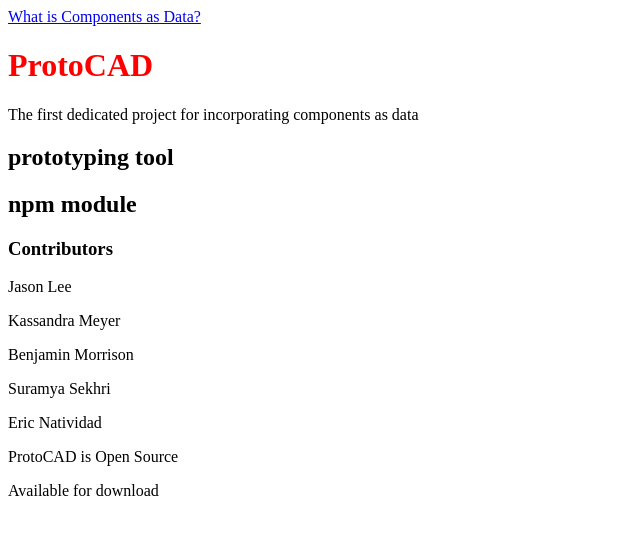
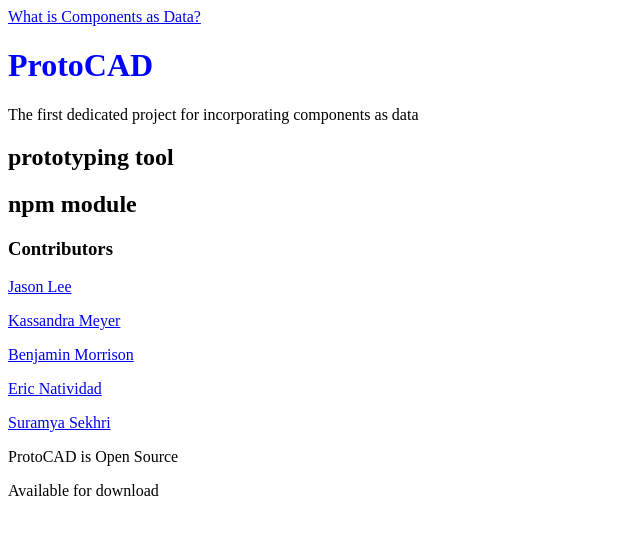
Before and after one commit to CAD-X/Showcase, a Next.js app: page / in a window 1280 px wide. Shown: the top 534 px of the page, without its empty margins (0-640 px from the left). Built offline with nearby package versions, Linux system fonts and the light colour scheme.

Commit message:
add scss

```diff
--- /dev/null
+++ b/index.scss
@@ -0,0 +1,3 @@
+h1 {
+  color: blue;
+}
--- /dev/null
+++ b/next.config.js
@@ -0,0 +1,5 @@
+const withSass = require('@zeit/next-sass')
+
+module.exports = withSass({
+  sassLoaderOptions: {}
+})
--- a/package.json
+++ b/package.json
@@ -12,7 +12,9 @@
   "author": "",
   "license": "ISC",
   "dependencies": {
+    "@zeit/next-sass": "^1.0.1",
     "next": "^9.1.1",
+    "node-sass": "^4.12.0",
     "react": "^16.10.2",
     "react-dom": "^16.10.2"
   }
--- a/pages/index.js
+++ b/pages/index.js
@@ -1,4 +1,5 @@
 import Link from 'next/link';
+import "../index.scss";
 
 const Index = () => (
   <div>
@@ -6,7 +7,7 @@
       <a title="About Page">What is Components as Data?</a>
     </Link>
     <div className="jumbotron">
-        <h1 style={{ color: 'red' }}>ProtoCAD</h1>
+        <h1>ProtoCAD</h1>
         <p>The first dedicated project for incorporating components as data</p>
     </div>
     <div className="how-to-prototyping">
@@ -17,13 +18,13 @@
     </div>
 
     <div className="contributors">
-      {/* photo and github */}
+      {/* photo, github link, bio */}
       <h3>Contributors</h3>
-      <p>Jason Lee</p>
-      <p>Kassandra Meyer</p>
-      <p>Benjamin Morrison</p>
-      <p>Suramya Sekhri</p>
-      <p>Eric Natividad</p>
+      <p><a href="https://github.com/jasonlee1245">Jason Lee</a></p>
+      <p><a href="https://github.com/kassanj">Kassandra Meyer</a></p>
+      <p><a href="https://github.com/newbenhd">Benjamin Morrison</a></p>
+      <p><a href="https://github.com/EricNatividad">Eric Natividad</a></p>
+      <p><a href="https://github.com/suramyasekhri">Suramya Sekhri</a></p>
     </div>
 
     <div className="footer">
```
Also changed, not shown: 1 other file (tests, documents, lock files or other folders).
